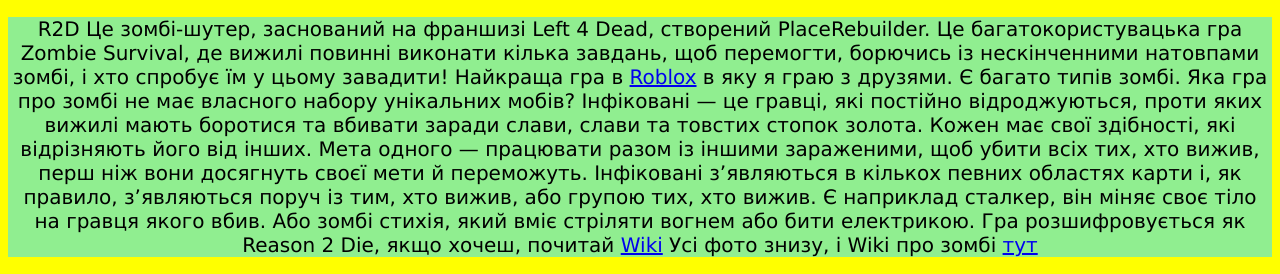
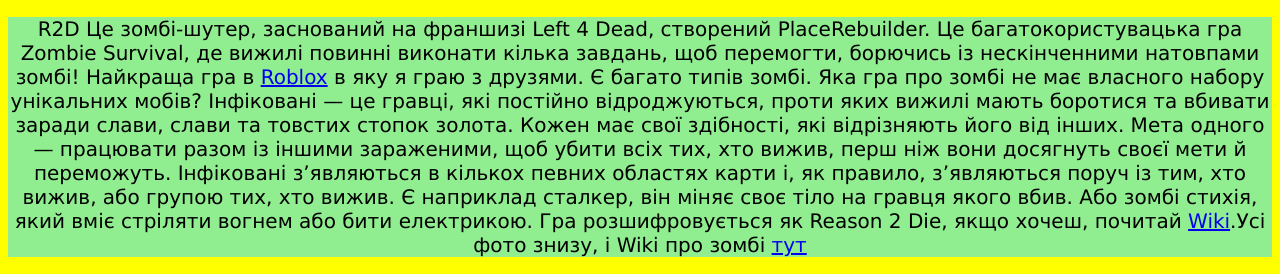
Before and after one commit to logickaChild/Klepikovski, a plain HTML site: page index.html in a window 1280 px wide. Shown: the part 89-363 px from the top of the page. Drawn offline with Linux system fonts and the light colour scheme; grey boxes are pictures that could not be loaded.

Commit message:
index.html

```diff
--- a/index.html
+++ b/index.html
@@ -4,7 +4,7 @@
          <header style="position:relative" id="up"> <img src="https://steamuserimages-a.akamaihd.net/ugc/2018225171749236113/2E3F1FC15BB4D37A7746B489CB6B4AD98130D767/?imw=268&imh=268&ima=fit&impolicy=Letterbox&imcolor=%23000000&letterbox=true" height="60px" width="60px" style="right:20px; position:fixed"> </header>
          <main style="text-align:center"><h1 style="text-align:center; color:red"> I LOVE R2D </h1>
          <a href="#down">DOWN</a>
-          <p style="font-size:20px; background-color:lightgreen ">R2D Це зомбі-шутер, заснований на франшизі Left 4 Dead, створений PlaceRebuilder. Це багатокористувацька гра Zombie Survival, де вижилі повинні виконати кілька завдань, щоб перемогти, борючись із нескінченними натовпами зомбі, і хто спробує їм у цьому завадити! Найкраща гра в <a href="https://www.roblox.com/games/10482275302/Ready-2-Die">Roblox</a> в яку я граю з друзями. Є багато типів зомбі. Яка гра про зомбі не має власного набору унікальних мобів? Інфіковані — це гравці, які постійно відроджуються, проти яких вижилі мають боротися та вбивати заради слави, слави та товстих стопок золота. Кожен має свої здібності, які відрізняють його від інших. Мета одного — працювати разом із іншими зараженими, щоб убити всіх тих, хто вижив, перш ніж вони досягнуть своєї мети й переможуть. Інфіковані з’являються в кількох певних областях карти і, як правило, з’являються поруч із тим, хто вижив, або групою тих, хто вижив. Є наприклад сталкер, він міняє своє тіло на гравця якого вбив. Або зомбі стихія, який вміє стріляти вогнем або бити електрикою. Гра розшифровується як Reason 2 Die, якщо хочеш, почитай <a href="https://r2da.fandom.com/wiki/Home_Page.">Wiki</a> Усі фото знизу, і Wiki про зомбі <a href="https://r2da.fandom.com/wiki/Mobs">тут</a> </p>
+          <p style="font-size:20px; background-color:lightgreen ">R2D Це зомбі-шутер, заснований на франшизі Left 4 Dead, створений PlaceRebuilder. Це багатокористувацька гра Zombie Survival, де вижилі повинні виконати кілька завдань, щоб перемогти, борючись із нескінченними натовпами зомбі! Найкраща гра в <a href="https://www.roblox.com/games/10482275302/Ready-2-Die">Roblox</a> в яку я граю з друзями. Є багато типів зомбі. Яка гра про зомбі не має власного набору унікальних мобів? Інфіковані — це гравці, які постійно відроджуються, проти яких вижилі мають боротися та вбивати заради слави, слави та товстих стопок золота. Кожен має свої здібності, які відрізняють його від інших. Мета одного — працювати разом із іншими зараженими, щоб убити всіх тих, хто вижив, перш ніж вони досягнуть своєї мети й переможуть. Інфіковані з’являються в кількох певних областях карти і, як правило, з’являються поруч із тим, хто вижив, або групою тих, хто вижив. Є наприклад сталкер, він міняє своє тіло на гравця якого вбив. Або зомбі стихія, який вміє стріляти вогнем або бити електрикою. Гра розшифровується як Reason 2 Die, якщо хочеш, почитай <a href="https://r2da.fandom.com/wiki/Home_Page.">Wiki</a>.Усі фото знизу, і Wiki про зомбі <a href="https://r2da.fandom.com/wiki/Mobs">тут</a> </p>
           <img src="https://cdn.discordapp.com/attachments/1162017924006027285/1169972003709661314/image.png?ex=65575856&is=6544e356&hm=ca2b89f7cd66fe75a6bc12f2a8cca7ec10b90bc3206bb08066fe3d534416ed9b&">
           <img  src="https://tr.rbxcdn.com/c7d09ab0795034f6c1be37efe1a51879/768/432/Image/Png" width="500px">
 
```
